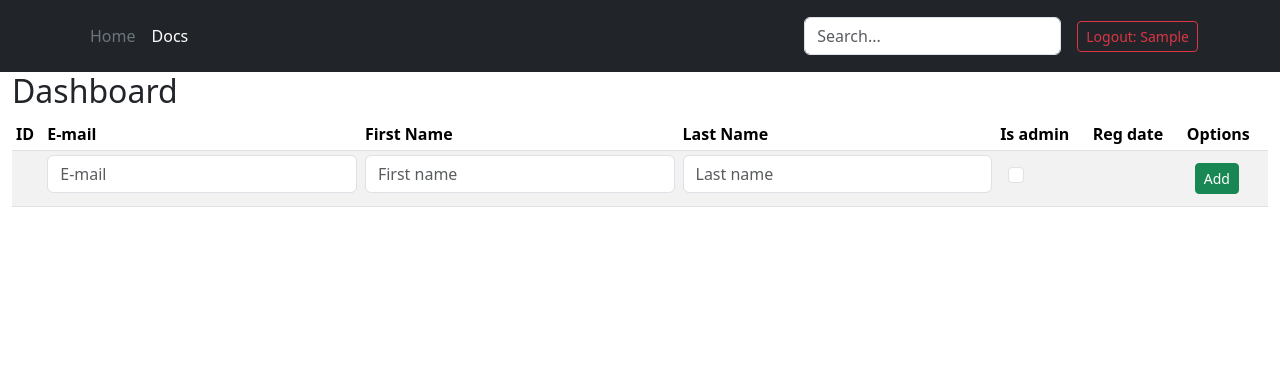
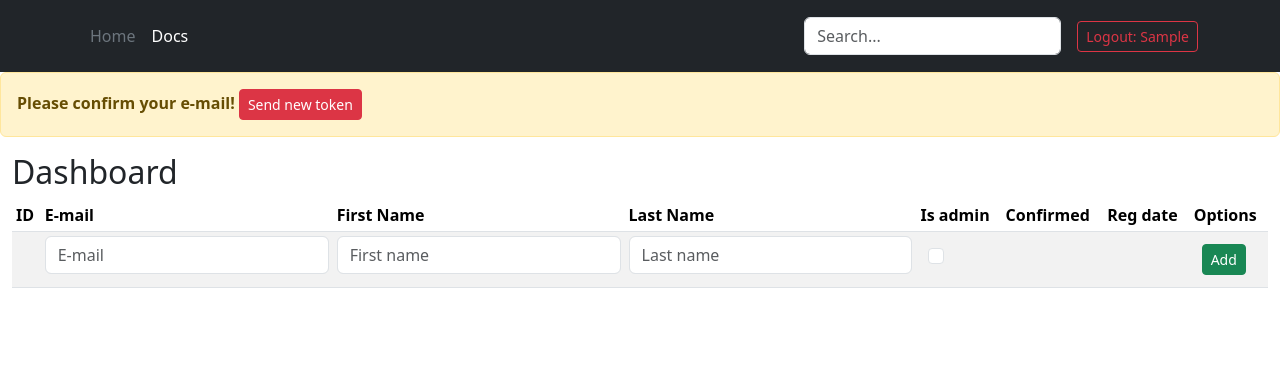
Before and after one commit to KacperTorba/web_application, a Flask app: page /dashboard in a window 1280 px wide. Shown: the top 372 px of the page. Run offline with Flask 3, Linux system fonts and the light colour scheme; the visitor is signed in with stand-in values (Sample User, id 1); data comes from the database, SQL or seed files in the repository.

Commit message:
Add registration with authentication token

```diff
--- a/app/models.py
+++ b/app/models.py
@@ -3,7 +3,7 @@ from flask_login import UserMixin
 from flask_wtf import FlaskForm
 from flask import request
 from wtforms import BooleanField, EmailField, PasswordField, StringField
-from wtforms.validators import DataRequired, Email, InputRequired,EqualTo
+from wtforms.validators import DataRequired, Email, Length, EqualTo
 from datetime import datetime
 import hashlib
 import binascii
@@ -17,6 +17,7 @@ class User(db.Model, UserMixin):
     last_name = db.Column(db.String(50))
     is_admin = db.Column(db.Boolean, default= 0)
     reg_date = db.Column(db.DateTime,default=datetime.utcnow)
+    confirmed = db.Column(db.Boolean, default= 0)
 
     def __repr__(self):
         return ('User: {},{}'.format(self.id, self.mail))
@@ -54,8 +55,8 @@ class NewUserByAdmin(FlaskForm):
 
 class Registration(FlaskForm):
     mail = EmailField('E-mail',validators=[DataRequired(),Email()])
-    password = PasswordField('New password', validators=[DataRequired(), EqualTo('confirm', message='Passwords must match')])
-    confirm = PasswordField ('Repeat Password')
+    password = PasswordField('New password', validators= [DataRequired(), EqualTo('confirm', message='Passwords must match'),Length(min=6, max=15)])
+    confirm = PasswordField ('Repeat Password',validators=(Length(min=6, max=15), DataRequired()))
     first_name = StringField('First Name')
     last_name = StringField('Last Name')
 
--- a/app/routes.py
+++ b/app/routes.py
@@ -1,15 +1,48 @@
 from flask import render_template,request,redirect, flash, url_for
 from flask_login import login_user, logout_user, login_required, current_user
 from app import app, login_manager,db
-from .models import LoginForm, User, is_safe_url, NewUserByAdmin
+from .models import LoginForm, User, is_safe_url, NewUserByAdmin, Registration
+from datetime import timedelta
+from os.path import exists
+from flask_mail import Mail
+from itsdangerous import URLSafeTimedSerializer
+from config import Config
+
+
+#login configuration
+@login_manager.user_loader
+def load_user(id):
+   return User.query.filter(User.id == id).first()
+login_manager.login_view = 'login'
+
+#mail with token configuration
+mail = Mail(app)
+serializer = URLSafeTimedSerializer(app.config['SECRET_KEY'])
 
 
 
-@login_manager.user_loader
-def load_user(id):
-   return User.query.filter(User.id == id).first()
 
-login_manager.login_view = 'login'
+@app.route('/')
+def home():
+    path_exist = exists('./app/data/user.db')
+
+    if path_exist == False:
+        db.create_all()
+
+        admin = User.query.filter(User.mail == 'admin@admin.com').first()
+        if admin == None:
+            admin = User(mail='admin@admin.com',password=User.get_hashed_password('Admin'),first_name='Name',last_name='lastname',is_admin = 1,confirmed=1)
+            db.session.add(admin)
+            db.session.commit()
+
+            flash("Initial config done!")
+
+            return redirect (url_for('home'))
+
+    return render_template('base.html')
+
+
+
 
 @app.route('/login', methods=['GET','POST'])
 def login():
@@ -17,8 +50,9 @@ def login():
 
     if form.validate_on_submit():
         user = User.query.filter(User.mail == form.mail.data).first()
+
         if user != None and User.verify_password(user.password, form.password.data):
-            login_user(user, remember=form.remember.data)
+            login_user(user, remember=form.remember.data,duration=timedelta(minutes=5))
 
             next = request.args.get('next')
             if next and is_safe_url(next):
@@ -30,7 +64,6 @@ def login():
 
     return render_template('sign_in.html', form=form)
 
-
 @app.route('/dashboard', methods=['GET','POST'])
 def dashboard():
     users = User().query.all()
@@ -39,7 +72,7 @@ def dashboard():
     if form.validate_on_submit():
         mail = User.query.filter(User.mail == form.mail.data).first()
         if mail == None:
-            new_user = User(mail = form.mail.data, password =(form.password.default),first_name=form.first_name.data,last_name= form.last_name.data, is_admin= form.is_admin.data)
+            new_user = User(mail = form.mail.data, password =(User.get_hashed_password(form.password.default)),first_name=form.first_name.data,last_name= form.last_name.data, is_admin= form.is_admin.data)
             db.session.add(new_user)
             db.session.commit()
 
@@ -78,36 +111,79 @@ def delete_user(id):
 
     return redirect(url_for('dashboard'))
 
-
-
-
 @app.route('/logout')
 def logout():
    logout_user()
    flash(f'You are logged out!')
    return redirect (url_for('home'))
 
+@app.route('/signup', methods=['GET', 'POST'])
+def registration():
+    form = Registration()
+    new_user = User.query.filter(User.mail == form.mail.data).first()
+
+    if request.method == 'POST' and form.validate_on_submit():
+        if new_user != None:
+            flash('This mail exist in database.')
+
+        new_user = User(mail = form.mail.data, password =User.get_hashed_password(form.password.data),first_name=form.first_name.data,last_name= form.last_name.data)
+        db.session.add(new_user)
+        db.session.commit()
+
+        token = serializer.dumps(form.mail.data)
+        confirmation_url = url_for('confirm_email', token=token, _external=True)
+
+        mail.send_message(
+            'Confirm Your Email',
+            sender=Config.MAIL_USERNAME,
+            recipients=[form.mail.data],
+            body=f'Please click the following link to confirm your email: {confirmation_url}'
+        )
+
+        flash('New user successfully added! Check your mailbox to confirm your e-mail.')
+
+
+    return render_template('sign_up.html', form=form)
+
+@app.route('/confirm_mail/<token>')
+def confirm_email(token):
+    try:
+        mail = serializer.loads(token, max_age=300)
+        user = User.query.filter(User.mail == mail).first()
+        user.confirmed = 1
+        db.session.add(user)
+        db.session.commit()
+
+        flash('E-mail successfully confirmed!')
+
+        return redirect(url_for('home'))
+
+    except:
+
+        flash('Expired token...')
+        return redirect(url_for('home'))
+
+@app.route('/send_token/<email>')
+def new_token(email):
+
+    token = serializer.dumps(email)
+    confirmation_url = url_for('confirm_email', token=token, _external=True)
+
+    mail.send_message(
+        'Confirm Your Email',
+        sender=Config.MAIL_USERNAME,
+        recipients=[email],
+        body=f'Please click the following link to confirm your email: {confirmation_url}'
+    )
+
+    return redirect(url_for('home'))
+
+
+
+
+
 
 @app.route('/docs')
 @login_required
 def docs():
     return '<h1>Docs </h1>'
-
-
-@app.route('/')
-def home():
-    try:
-        return render_template('base.html')
-
-    except:
-        db.create_all()
-
-        admin = User.query.filter(User.mail == 'admin@admin.com').first()
-        if admin == None:
-            admin = User(mail='admin@admin.com',password=User.get_hashed_password('Admin'),first_name='Name',last_name='lastname',is_admin = 1)
-            db.session.add(admin)
-            db.session.commit()
-
-            flash("Initial config done!")
-
-            return redirect(url_for('home'))
--- a/app/templates/admin.html
+++ b/app/templates/admin.html
@@ -22,6 +22,7 @@
           <th scope="col">First Name</th>
           <th scope="col">Last Name</th>
           <th scope="col">Is admin</th>
+          <th scope="col">Confirmed</th>
           <th scope="col">Reg date</th>
           <th scope="col">Options</th>
         </tr>
@@ -36,6 +37,7 @@
           <td>{{user.first_name}}</td>
           <td>{{user.last_name}}</td>
           <td>{{user.is_admin}}</td>
+          <td>{{user.confirmed}}</td>
           <td>{{user.reg_date}}</td>
           <td>
 
@@ -122,6 +124,7 @@
             </div>
           </td>
           <td></td>
+          <td></td>
           <td>
             <div class="d-inline-flex p-2">
             <button class="btn btn-success btn-sm d-flex justify-content-center" type="button" data-bs-toggle="modal" data-bs-target="#exampleModal">Add</button>
--- a/app/templates/base.html
+++ b/app/templates/base.html
@@ -27,16 +27,8 @@
 
           {% if current_user.is_authenticated and current_user.is_admin %}
 
-          <li class="nav-item dropdown">
-            <a class="nav-link dropdown-toggle text-white" href="#" role="button" data-bs-toggle="dropdown" aria-expanded="false">
-              Dropdown
-            </a>
-            <ul class="dropdown-menu">
-              <li><a class="dropdown-item" href="{{url_for('dashboard')}}">List of users</a></li>
-              <li><a class="dropdown-item" href="#">...</a></li>
-              <li><hr class="dropdown-divider"></li>
-              <li><a class="dropdown-item" href="#">...</a></li>
-            </ul>
+          <li><a href="{{url_for('dashboard')}}" class="nav-link px-2 text-white">ADD/EDIT users</a></li>
+
             {% endif %}
           </li>
 
@@ -50,7 +42,7 @@
         <div class="text-end">
           {% if not current_user.is_authenticated %}
           <a button type="button" href="{{url_for('login')}}" class="btn btn-outline-light me-2">Sign in</button></a>
-          <a button type="button" href="#" class="btn btn-warning">Sign up</button></a>
+          <a button type="button" href="{{url_for('registration')}}" class="btn btn-warning">Sign up</button></a>
           {% endif %}
           {% if current_user.is_authenticated %}
           <a button type="button" href="{{url_for('logout')}}" class="btn btn-outline-danger me-0 btn-sm">Logout: {{current_user.first_name}}</button></a>
@@ -73,6 +65,12 @@
 </div>
 {% endfor %}
 
+{% if current_user.is_authenticated and current_user.confirmed != True %}
+<div class="alert alert-warning alert-dismissible fade show" role="alert">
+  <strong>Please confirm your e-mail! </strong>
+  <a href="{{ url_for('new_token', email = current_user.mail)}}" class="btn btn-sm btn-danger">Send new token</a>
+  </div>
+{% endif %}
 
 <body>
 <!-- Body content -->
```
Also changed, not shown: app/templates/sign_up.html (added, +43 -0 lines), config.py (+6 -1 lines).
